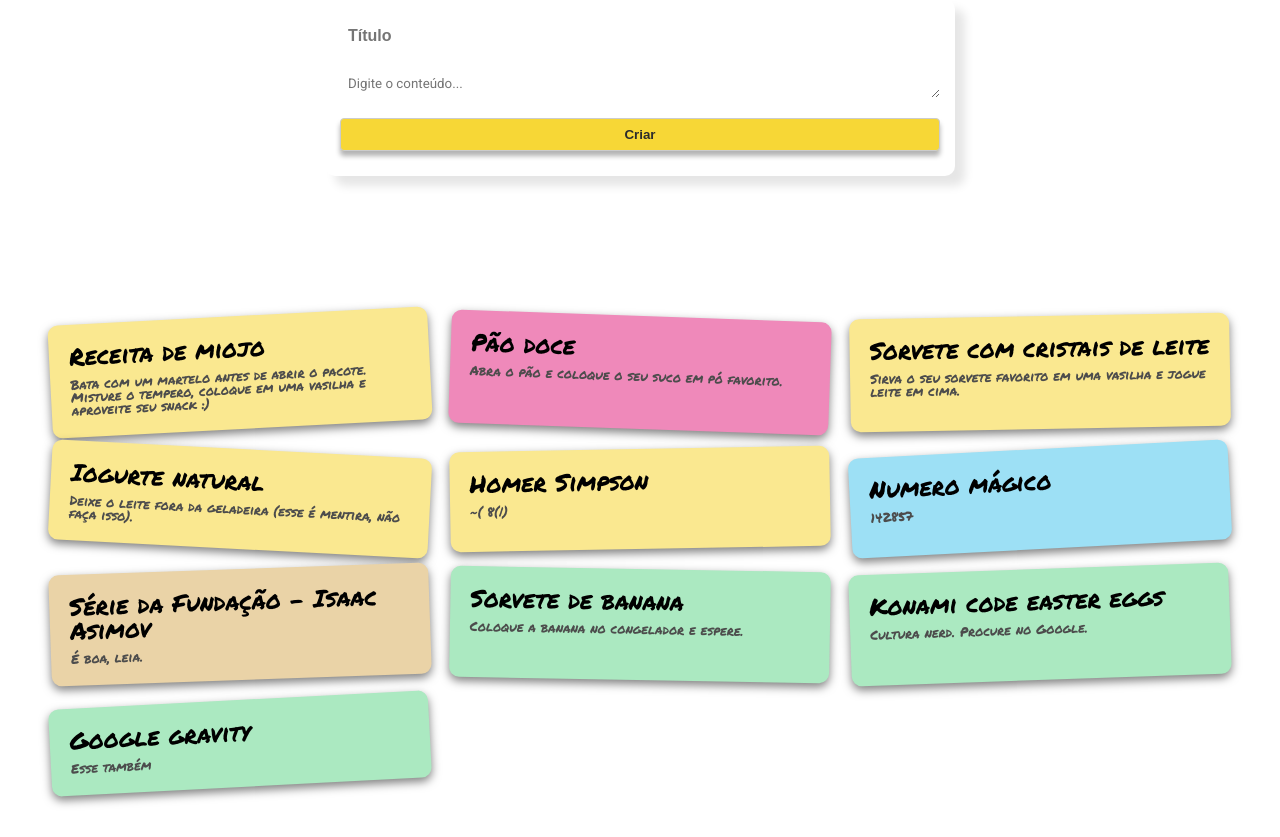
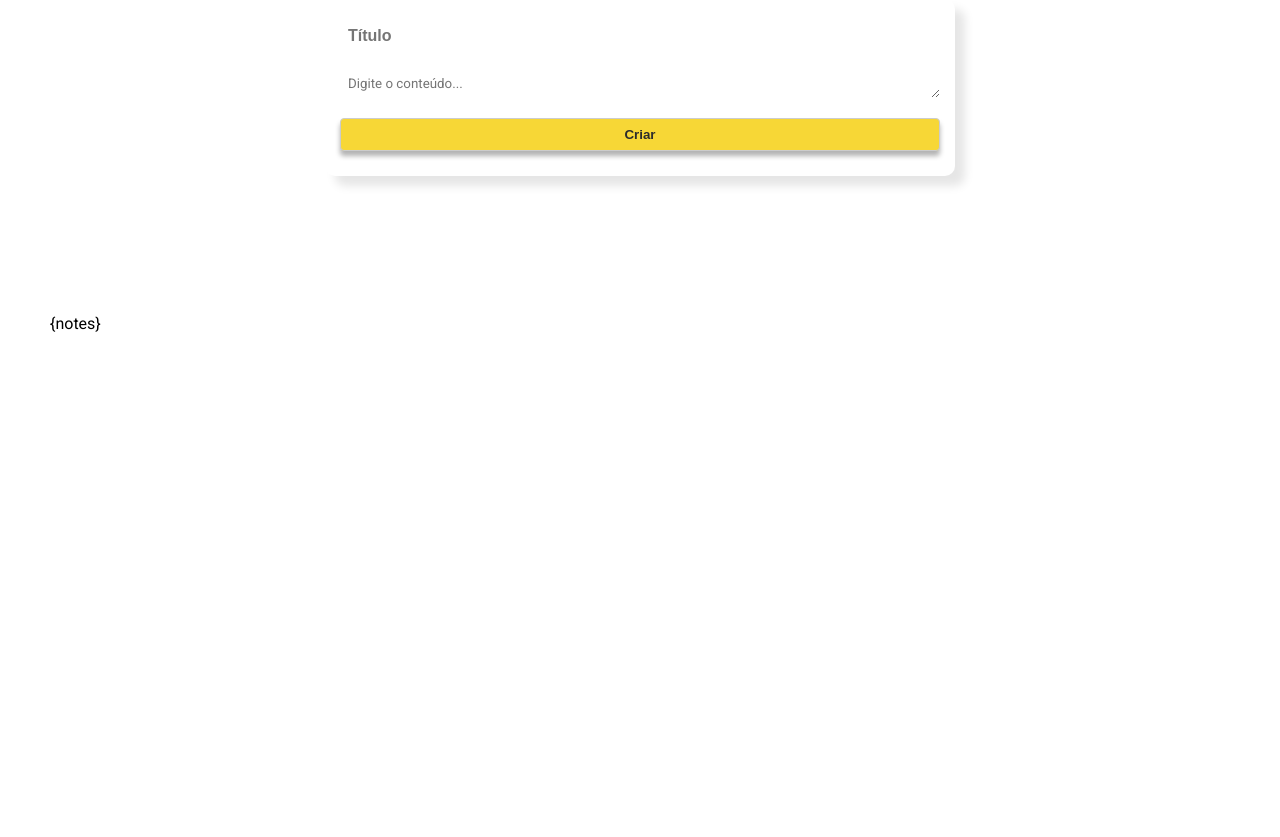
Before and after one commit to SousaThiago749/Come-o-TecWeb, a Python web app: template templates/index.html in a window 1280 px wide. Shown: the part 91-928 px from the top of the page. After the commit the page ends 423 px from the top, so only its background shows below. Run offline with Jinja, Linux system fonts and the light colour scheme; the template is opened without the code that fills it, so the values that code supplies are empty; some libraries are stand-ins or nearby versions.

Commit message:
C+ feito

```diff
--- a/data/notes.json
+++ b/data/notes.json
@@ -16,10 +16,6 @@
       "detalhes": "Deixe o leite fora da geladeira (esse é mentira, não faça isso)."
     },
     {
-      "titulo": "Homer Simpson",
-      "detalhes": "~( 8(|)"
-    },
-    {
       "titulo": "Numero mágico",
       "detalhes": "142857"
     },
--- a/templates/getit.css
+++ b/templates/getit.css
@@ -44,6 +44,12 @@ body {
     margin: 15px;
     width: 75px;
     height: auto;
+}
+
+.extras {
+    margin: 5px;
+    width: 25px;
+    height: 20px;
 }
 
 .subtitle {
--- a/templates/index.html
+++ b/templates/index.html
@@ -26,7 +26,7 @@
 
     <main class="container">
       <!-- method="post" foi removido apenas para o exemplo funcionar sem o servidor -->
-      <form class="form-card">
+      <form method="post" class="form-card" >
         <input
           class="form-card-title"
           type="text"
@@ -42,82 +42,7 @@
       </form>
 
       <div class="card-container">
-        <div class="card">
-          <h3 class="card-title">Receita de miojo</h3>
-          <div class="card-content">
-            <p>
-              Bata com um martelo antes de abrir o pacote. Misture o tempero,
-              coloque em uma vasilha e aproveite seu snack :)
-            </p>
-          </div>
-        </div>
-
-        <div class="card">
-          <h3 class="card-title">Pão doce</h3>
-          <div class="card-content">
-            <p>Abra o pão e coloque o seu suco em pó favorito.</p>
-          </div>
-        </div>
-
-        <div class="card">
-          <h3 class="card-title">Sorvete com cristais de leite</h3>
-          <div class="card-content">
-            <p>
-              Sirva o seu sorvete favorito em uma vasilha e jogue leite em cima.
-            </p>
-          </div>
-        </div>
-
-        <div class="card">
-          <h3 class="card-title">Iogurte natural</h3>
-          <div class="card-content">
-            <p>
-              Deixe o leite fora da geladeira (esse é mentira, não faça isso).
-            </p>
-          </div>
-        </div>
-
-        <div class="card">
-          <h3 class="card-title">Homer Simpson</h3>
-          <div class="card-content">
-            <p>~( 8(|)</p>
-          </div>
-        </div>
-
-        <div class="card">
-          <h3 class="card-title">Numero mágico</h3>
-          <div class="card-content">
-            <p>142857</p>
-          </div>
-        </div>
-
-        <div class="card">
-          <h3 class="card-title">Série da Fundação - Isaac Asimov</h3>
-          <div class="card-content">
-            <p>É boa, leia.</p>
-          </div>
-        </div>
-
-        <div class="card">
-          <h3 class="card-title">Sorvete de banana</h3>
-          <div class="card-content">
-            <p>Coloque a banana no congelador e espere.</p>
-          </div>
-        </div>
-
-        <div class="card">
-          <h3 class="card-title">Konami code easter eggs</h3>
-          <div class="card-content">
-            <p>Cultura nerd. Procure no Google.</p>
-          </div>
-        </div>
-
-        <div class="card">
-          <h3 class="card-title">Google gravity</h3>
-          <div class="card-content">
-            <p>Esse também</p>
-          </div>
-        </div>
+        {notes}
       </div>
     </main>
 
```
Also changed, not shown: templates/backupHTML.txt (added, +79 -0 lines), templates/components/note.html (+11 -4 lines), utils.py (+13 -14 lines), views.py (+11 -7 lines), banco.db, img/ferramenta-lapis.png (added), img/lixeira-de-reciclagem.png (added).
